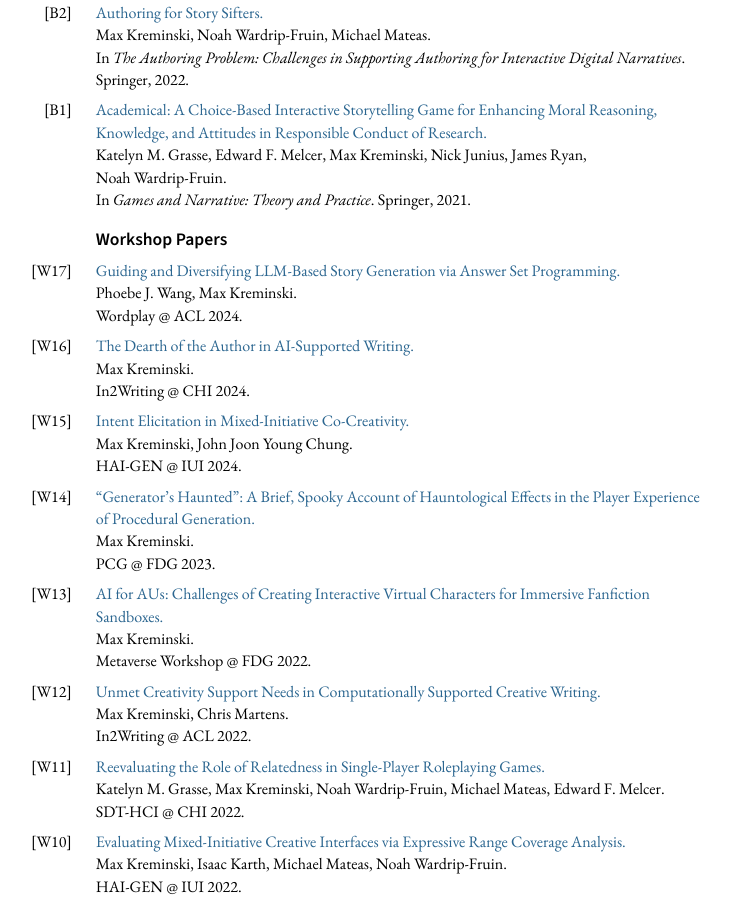
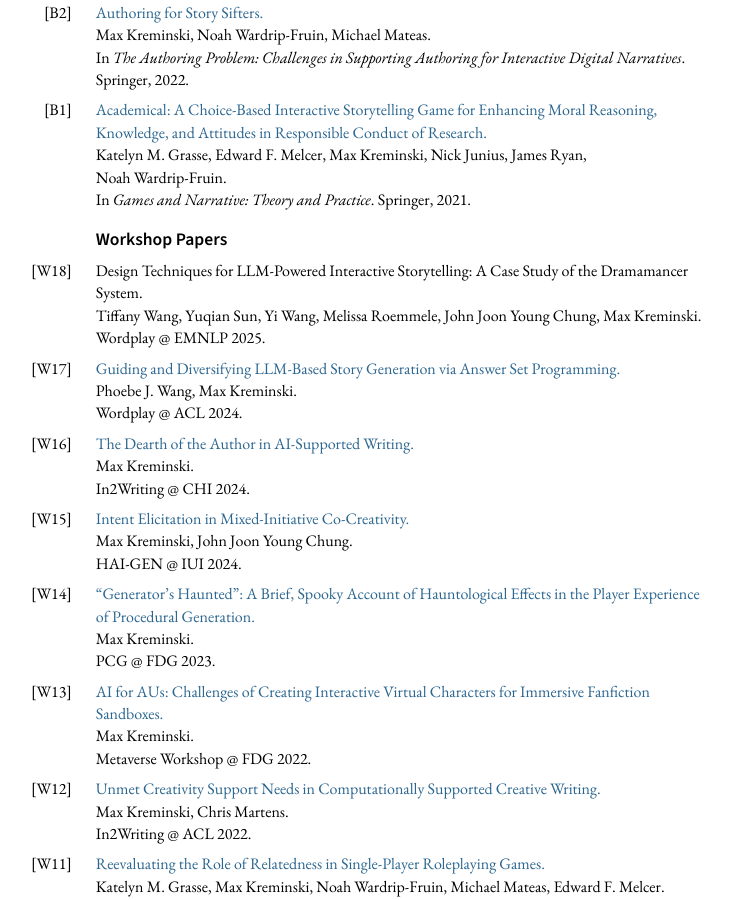
Before and after one commit to mkremins/mkremins.github.io, a Jekyll site: the page built from cv/index.html, in a window 1280 px wide and 900 px high, scrolled down 4480 px. Shown: the whole window, without its empty margins (287-1018 px from the left). Built offline with Jekyll 4.4.1, drawn with Linux system fonts in a browser that asks for light colours.

Commit message:
Add Wordplay 2025 Dramamancer paper

```diff
--- a/_data/publications.json
+++ b/_data/publications.json
@@ -1,4 +1,13 @@
 [
+{
+  "title": "Design Techniques for LLM-Powered Interactive Storytelling: A Case Study of the Dramamancer System",
+  "url": "",
+  "authors": ["Tiffany Wang", "Yuqian Sun", "Yi Wang", "Melissa Roemmele", "John Joon Young Chung", "Max Kreminski"],
+  "year": "2025",
+  "venue": "Wordplay",
+  "parent_venue": "EMNLP",
+  "pubtype": "workshop",
+},
 {
   "title": "LLMs Behind the Scenes: Enabling Narrative Scene Illustration",
   "url": "",
```
